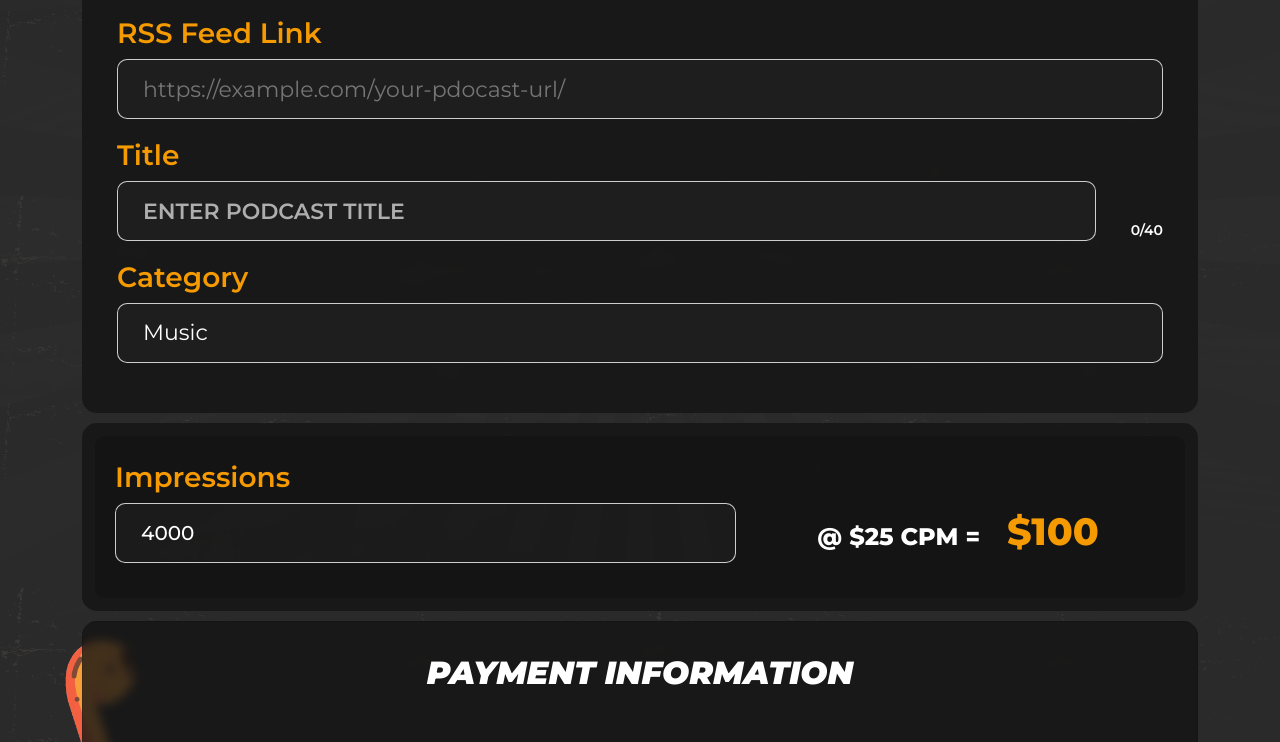
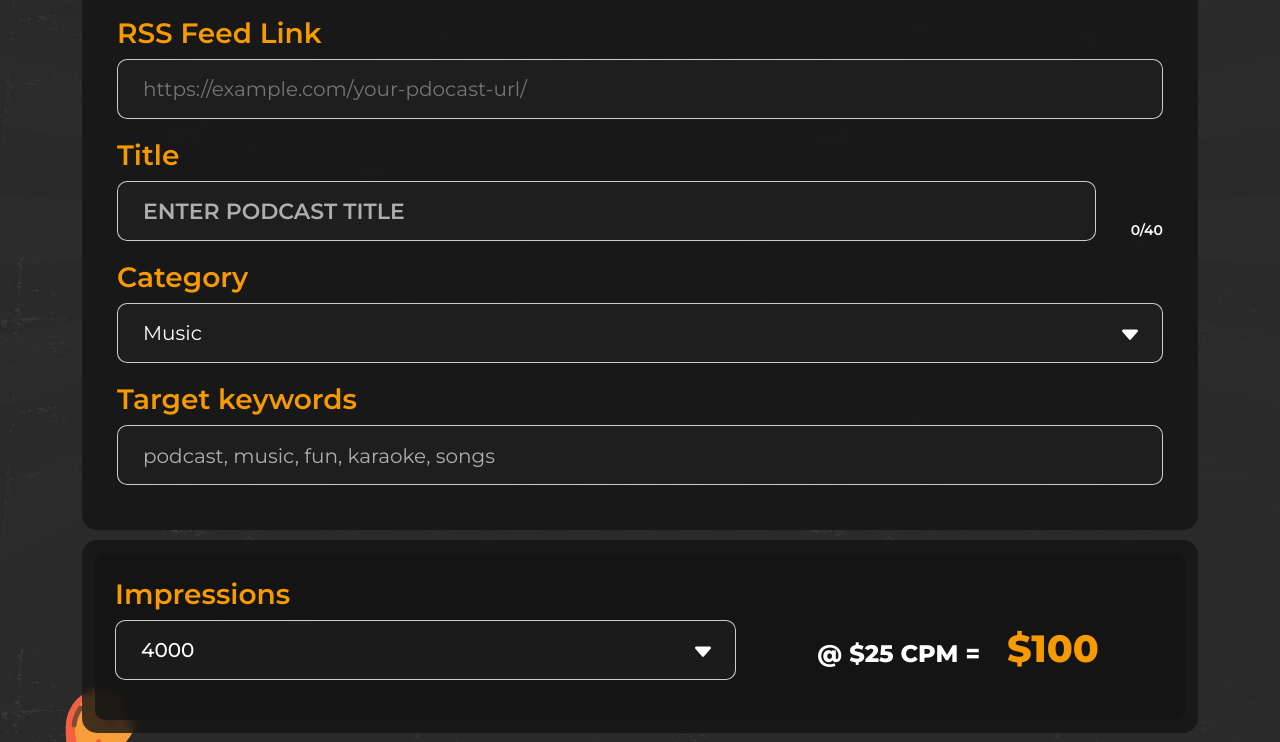
Before and after one commit to snjamsen/omni-studio, a website: page index.html in a window 1280 px wide. Shown: the part 495-1237 px from the top of the page. Drawn offline with Linux system fonts and the light colour scheme.

Commit message:
version 1.0.0

```diff
--- a/assets/js/main.js
+++ b/assets/js/main.js
@@ -22,7 +22,7 @@ window.addEventListener("load", function () {
   preloader.classList.remove("show-preloader");
 });
 
-// File input
+// File drop uploader
 document.querySelectorAll(".drop-zone__input").forEach((inputElement) => {
   const dropZoneElement = inputElement.closest(".drop-zone");
 
@@ -74,12 +74,12 @@ document.querySelectorAll(".drop-zone__input").forEach((inputElement) => {
 function updateThumbnail(dropZoneElement, file) {
   let thumbnailElement = dropZoneElement.querySelector(".drop-zone__file-name");
 
-  // First time - remove the prompt
+  // Remove the prompt
   if (dropZoneElement.querySelector(".drop-zone__prompt")) {
     dropZoneElement.querySelector(".drop-zone__prompt").remove();
   }
 
-  // First time - there is no thumbnail element, so lets create it
+  // Create thumbnail element
   if (!thumbnailElement) {
     thumbnailElement = document.createElement("span");
     thumbnailElement.classList.add("drop-zone__file-name");
--- a/assets/styles/main.css
+++ b/assets/styles/main.css
@@ -283,8 +283,7 @@ header .header {
 .title-form textarea,
 .title-form textarea::placeholder,
 .title-form input,
-.title-form input::placeholder,
-.title-form select {
+.title-form input::placeholder {
     font-size: 22px;
     font-weight: 400;
     font-style: normal;
@@ -294,8 +293,7 @@ header .header {
     .title-form textarea,
     .title-form textarea::placeholder,
     .title-form input,
-    .title-form input::placeholder,
-    .title-form select {
+    .title-form input::placeholder {
         font-size: 20px;
     }
 }
@@ -356,13 +354,81 @@ header .header {
 @media screen and (max-width: 920px) {
     .title-form-text div {
         flex-wrap: wrap;
+
+        margin-bottom: 0;
+    }
+}
+
+@media screen and (max-width: 500px) {
+    textarea.title-form__input-keywords {
+        padding-top: 10px;
+    }
+}
+
+@media screen and (max-width: 920px) {
+    textarea.title-form__input-keywords {
+        padding-top: 17px;
     }
 }
 
 .title-form-category select {
+    cursor: pointer;
+    line-height: 30px;
+
     -moz-appearance: none;
     -webkit-appearance: none;
     appearance: none;
+}
+
+.title-form-category {
+    position: relative;
+}
+
+.title-form-category::before {
+    position: absolute;
+    display: block;
+    content: '';
+    background-image: url(../images/down-arrow.svg);
+    background-repeat: no-repeat;
+    background-size: cover;
+
+    top: 50%;
+    right: 20px;
+
+    width: 22px;
+    height: 22px;
+    z-index: 1;
+}
+
+@media screen and (min-width: 920px) {
+    .title-form-category::before {
+        cursor: pointer;
+        position: absolute;
+        content: '';
+        background-image: url(../images/down-arrow.svg);
+        background-repeat: no-repeat;
+        background-size: cover;
+
+        top: 68px;
+        right: 22px;
+
+        width: 22px;
+        height: 22px;
+    }
+}
+
+@media screen and (min-width: 920px) {
+    input.title-form__input-rss,
+    input.title-form__input-rss::placeholder {
+        font-size: 20px;
+    }
+    textarea.title-form__input-keywords,
+    textarea.title-form__input-keywords::placeholder {
+        font-size: 20px;
+    }
+    .title-form-category select {
+        font-size: 20px;
+    }
 }
 
 /* File input */
@@ -545,7 +611,7 @@ span.drop-zone__file-name::after {
     border-radius: 10px;
     background-color: var(--transparent-gray);
 
-    padding: 20px 20px 35px;
+    padding: 20px 20px 40px;
 }
 
 @media screen and (max-width: 880px) {
@@ -590,6 +656,7 @@ span.drop-zone__file-name::after {
     -webkit-appearance: none;
     appearance: none;
 
+    cursor: pointer;
     color: var(--white);
     font-size: 20px;
     font-weight: 500;
@@ -619,7 +686,11 @@ span.drop-zone__file-name::after {
     }
 }
 
-.boost__impressions--select select::before {
+.boost__impressions--select {
+    position: relative;
+}
+
+.boost__impressions--select::before {
     position: absolute;
     display: block;
     content: '';
@@ -627,15 +698,16 @@ span.drop-zone__file-name::after {
     background-repeat: no-repeat;
     background-size: cover;
 
-    top: 40%;
+    top: 58%;
     right: 20px;
 
     width: 22px;
     height: 22px;
-}
-
-@media screen and (min-width: 1020px) {
-    .boost__impressions--select select::before {
+    z-index: 1;
+}
+
+@media screen and (min-width: 920px) {
+    .boost__impressions--select::before {
         cursor: pointer;
         position: absolute;
         content: '';
@@ -643,7 +715,7 @@ span.drop-zone__file-name::after {
         background-repeat: no-repeat;
         background-size: cover;
 
-        top: 22px;
+        top: 68px;
         right: 22px;
 
         width: 22px;
--- a/index.html
+++ b/index.html
@@ -62,7 +62,6 @@
                     <h4 class="orange-text">How this works?</h4>
                     <p>Omny has partnered with mowpod lorem ipsum dolor sit amet consectetur, adipisicing elit. Magnam dicta voluptatem est placeat beatae. Unde enim id earum aspernatur molestiae perspiciatis labore ad temporibus optio numquam, totam nam provident. Lorem ipsum dolor sit amet consectetur adipisicing elit. Accusantium repellendus doloribus sunt, aliquam libero quo enim, officia et perspiciatis.</p>
                 </div>
-
                 <div class="file-upload">
                     <label for="fileInput" class="orange-text">Upload your MP3 file</label>
                     <div class="file-upload--container">
@@ -109,6 +108,12 @@
                         <option value="true crime">True Crime</option>
                         <option value="tv & film">TV & Film</option>
                     </select>
+                </div>
+                <div class="title-form-keywords">
+                    <label for="title-form__keywords" class="orange-text">Target keywords</label>
+                    <div>
+                        <textarea class="title-form__input-keywords" id="title-form__input-keywords" name="keywords" maxlength="150" placeholder="podcast, music, fun, karaoke, songs" required></textarea>
+                    </div>
                 </div>
             </div>
             <div class="boost">
@@ -193,7 +198,7 @@
                 </div>
             </div>
             <div class="submit-boost">
-                <h1>Total to be billed: <span class="boost-sum orange-text"><br/>$400</span></h1>
+                <h1>Total to be billed: <span class="boost-sum orange-text"><br/>$100</span></h1>
                 <span class="submit-boost--description">Boost will go into queue once and is expected to go live within a few hours. Cancellations require 24 hours notice and you will be billed for the downloads received if you cancel during the duration of the campaign. Dowloads will appear as mozilla or chrome in your megaphone and chartable statistics.</span>
                 <div class="agree-terms">
                     <div class="checkbox--container">
```
